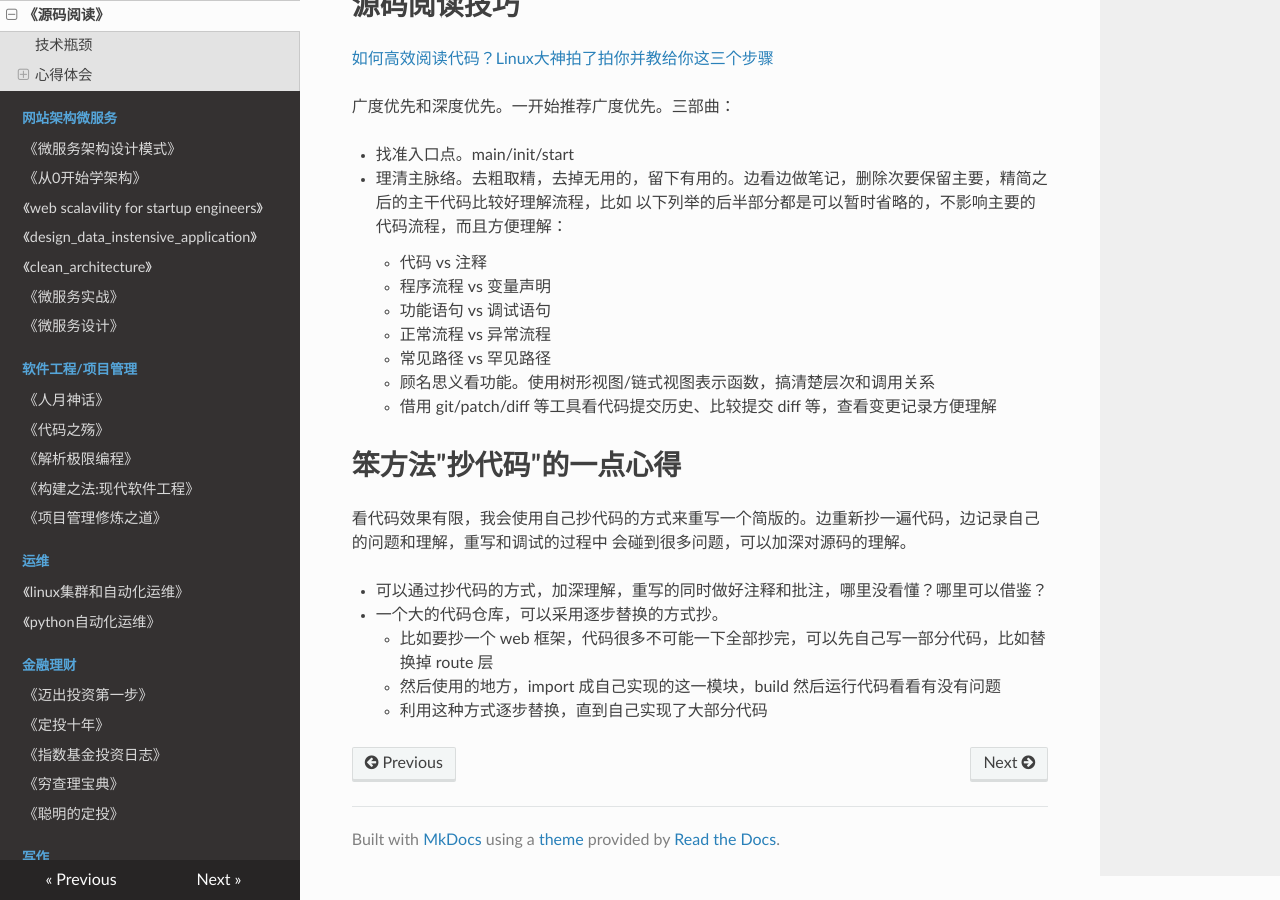
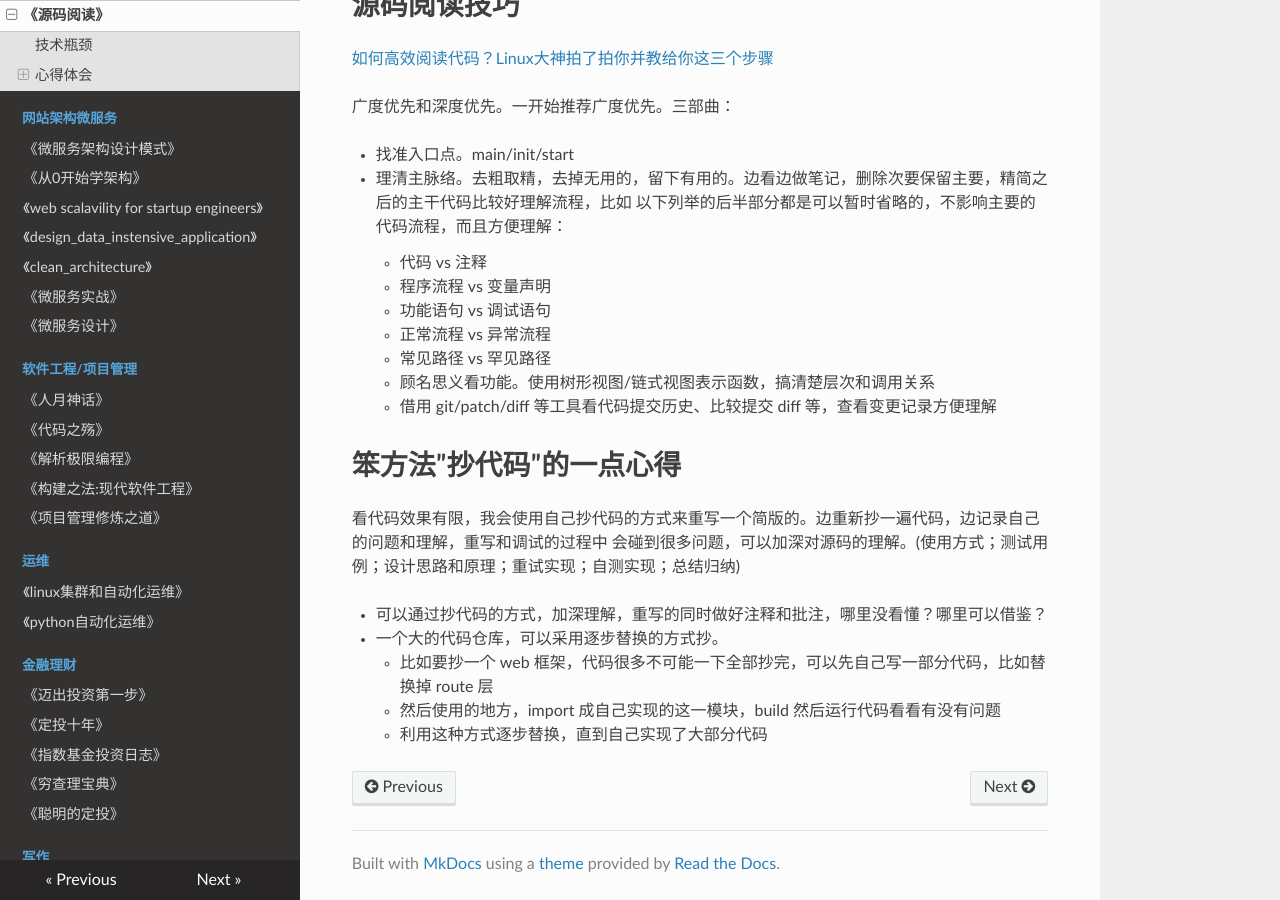
Before and after one commit to PegasusWang/booknotes, an MkDocs documentation site: the page built from docs/源码阅读_sourcecode/README.md, in a window 1280 px wide and 900 px high, scrolled down 3283 px. Built offline with MkDocs 1.6.1, drawn with Linux system fonts in a browser that asks for light colours; nearby versions of some CDN libraries; old or Windows-style settings are respelled for this version of MkDocs.

Commit message:
read source code

```diff
--- a/docs/源码阅读_sourcecode/README.md
+++ b/docs/源码阅读_sourcecode/README.md
@@ -138,7 +138,7 @@ func main() {
 # 笨方法"抄代码"的一点心得
 
 看代码效果有限，我会使用自己抄代码的方式来重写一个简版的。边重新抄一遍代码，边记录自己的问题和理解，重写和调试的过程中
-会碰到很多问题，可以加深对源码的理解。
+会碰到很多问题，可以加深对源码的理解。(使用方式；测试用例；设计思路和原理；重试实现；自测实现；总结归纳)
 
 - 可以通过抄代码的方式，加深理解，重写的同时做好注释和批注，哪里没看懂？哪里可以借鉴？
 - 一个大的代码仓库，可以采用逐步替换的方式抄。
```
Also changed, not shown: docs/lecture/MIT6.824分布式系统工程/readme.md (+3 -1 lines).
